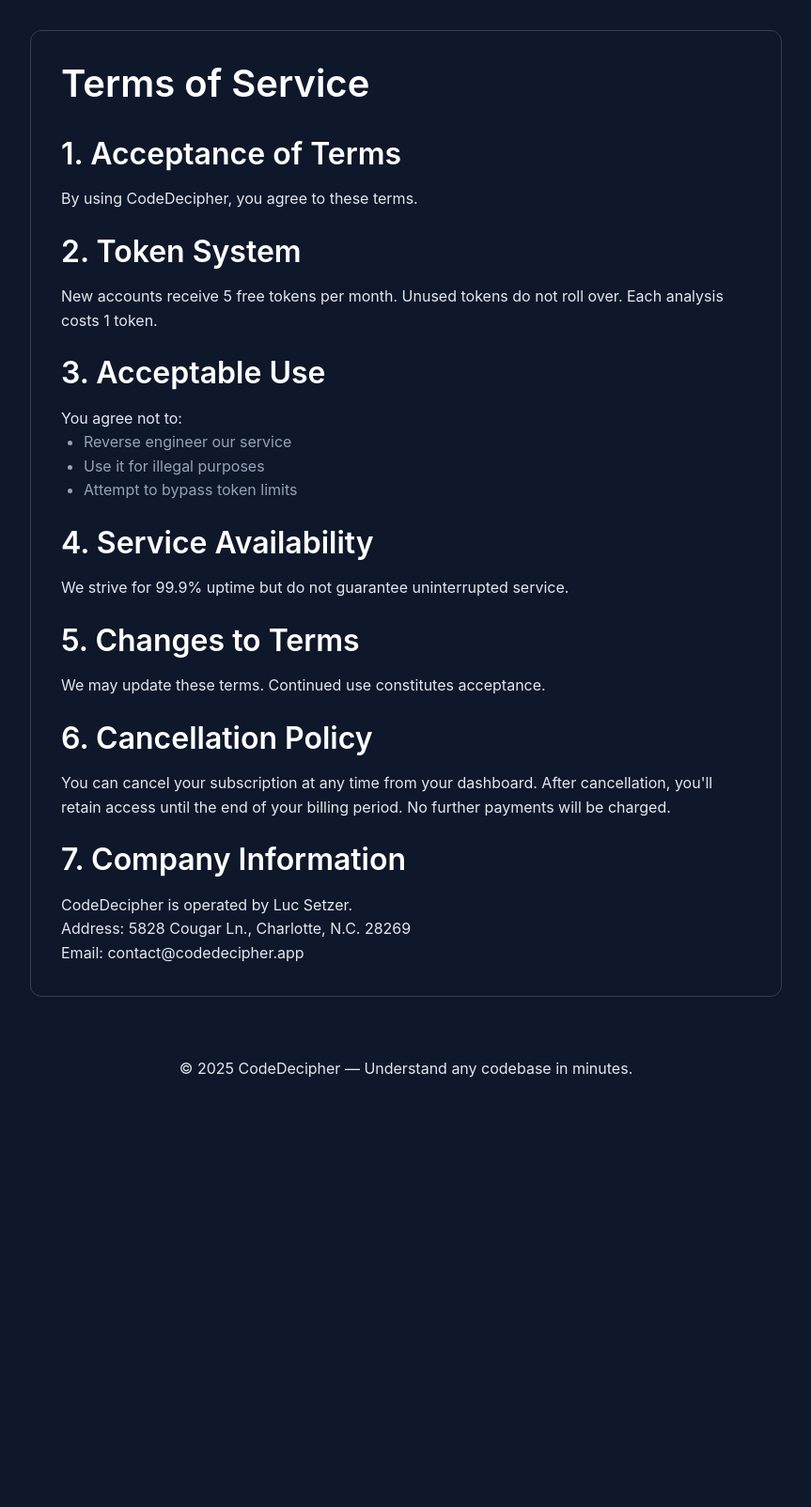
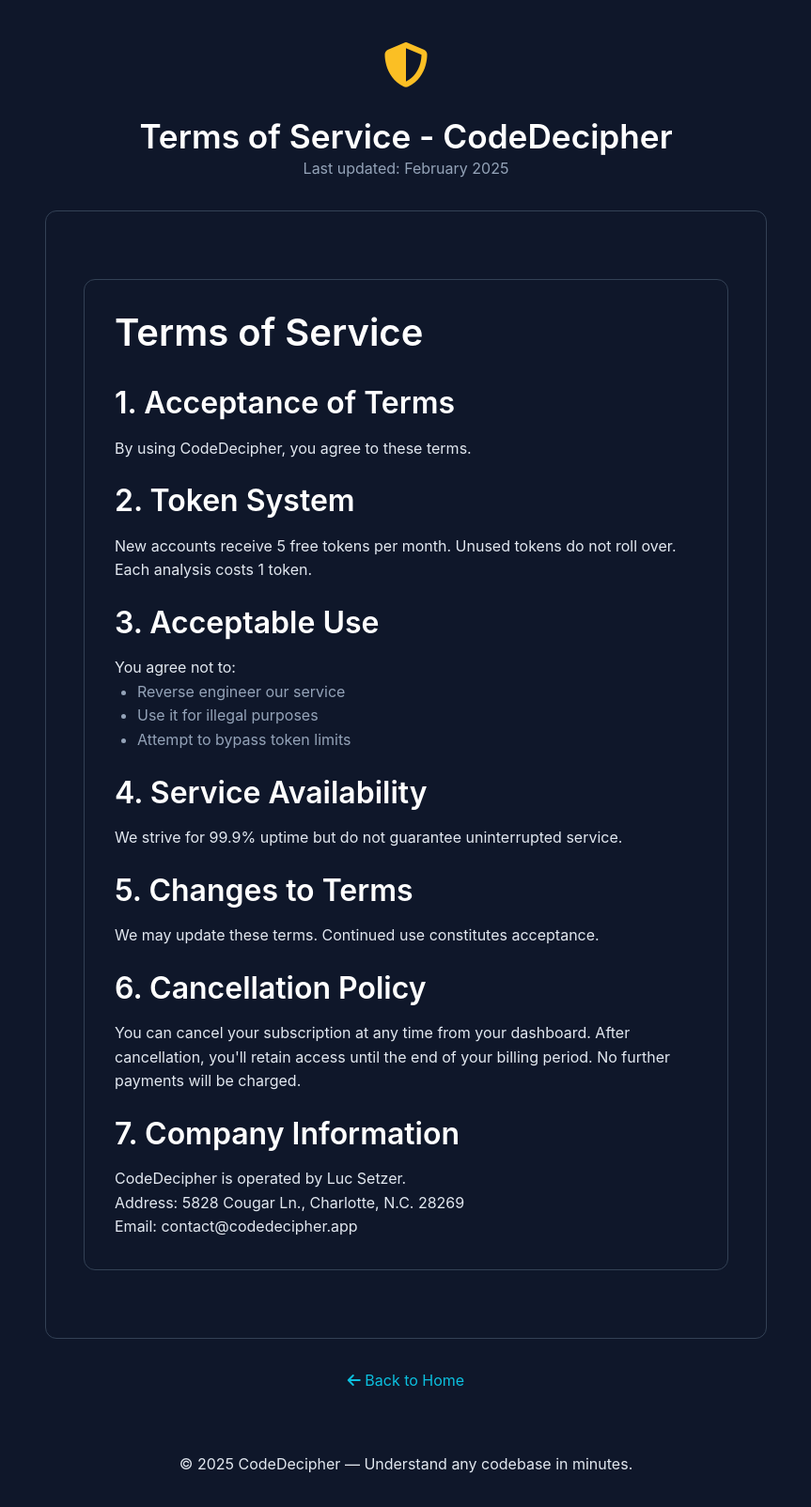
Before and after one commit to lucsetzer/codedecipher, a FastAPI app: page /terms in a window 1280 px wide. Shown: the part 59-1663 px from the top of the page at 94% size, without its empty margins (208-1071 px from the left). Before the commit the page ends 1206 px from the top, so only its background shows below. Run offline with FastAPI, Linux system fonts and the light colour scheme; parts of the project's set-up code (start-up, migrations or seed data) failed here and were passed over.

Commit message:
Merged remote changes

```diff
--- a/templates/contact.html
+++ b/templates/contact.html
@@ -1,8 +1,9 @@
-{% extends "base.html" %}
+{% extends "legal_base.html" %}
 
+{% block icon %}shield-alt{% endblock %}
 {% block title %}Contact - CodeDecipher{% endblock %}
 
-{% block content %}
+{% block legal_content %}
 <div style="max-width: 600px; margin: 2rem auto; padding: 2rem; background: #1e293b; border-radius: 12px; border: 1px solid #334155;">
     <h1 style="color: white; margin-bottom: 2rem;">Contact Us</h1>
 
--- /dev/null
+++ b/templates/legal_base.html
@@ -0,0 +1,73 @@
+{% extends "base.html" %}
+
+{% block content %}
+<div style="max-width: 800px; margin: 2rem auto; padding: 0 1rem;">
+
+    <!-- Header with icon -->
+    <div style="text-align: center; margin-bottom: 2rem;">
+        <div style="font-size: 3rem; color: #fbbf24; margin-bottom: 1rem;">
+            <i class="fas fa-{% block icon %}file-contract{% endblock %}"></i>
+        </div>
+        <h1 style="color: white; font-size: 2.2rem;">{% block title %}{% endblock %}</h1>
+        <p style="color: #94a3b8;">Last updated: February 2025</p>
+    </div>
+
+    <!-- Content card -->
+    <div style="background: #1e293b; border: 1px solid #334155; border-radius: 12px; padding: 2.5rem;">
+        <div style="color: #e2e8f0; line-height: 1.7;">
+            {% block legal_content %}{% endblock %}
+        </div>
+    </div>
+
+    <!-- Back button -->
+    <div style="text-align: center; margin-top: 2rem;">
+        <a href="/" style="color: #0cc0df; text-decoration: none;">
+            <i class="fas fa-arrow-left"></i> Back to Home
+        </a>
+    </div>
+</div>
+
+<style>
+    /* Style headings inside legal pages */
+    .legal-content h2 {
+        color: white;
+        font-size: 1.5rem;
+        margin: 2rem 0 1rem;
+        border-bottom: 1px solid #334155;
+        padding-bottom: 0.5rem;
+    }
+
+    .legal-content h3 {
+        color: #0cc0df;
+        font-size: 1.2rem;
+        margin: 1.5rem 0 0.5rem;
+    }
+
+    .legal-content p {
+        margin-bottom: 1rem;
+    }
+
+    .legal-content ul, .legal-content ol {
+        margin: 1rem 0;
+        padding-left: 1.5rem;
+    }
+
+    .legal-content li {
+        color: #94a3b8;
+        margin-bottom: 0.25rem;
+    }
+
+    .legal-content strong {
+        color: white;
+    }
+
+    .legal-content a {
+        color: #0cc0df;
+        text-decoration: none;
+    }
+
+    .legal-content a:hover {
+        text-decoration: underline;
+    }
+</style>
+{% endblock %}
--- a/templates/privacy.html
+++ b/templates/privacy.html
@@ -1,8 +1,9 @@
-{% extends "base.html" %}
+{% extends "legal_base.html" %}
 
+{% block icon %}shield-alt{% endblock %}
 {% block title %}Privacy Policy - CodeDecipher{% endblock %}
 
-{% block content %}
+{% block legal_content %}
 <div style="max-width: 800px; margin: 2rem auto; padding: 2rem; background: #1e293b; border-radius: 12px; border: 1px solid #334155;">
     <h1 style="color: white; margin-bottom: 2rem;">Privacy Policy</h1>
 
--- a/templates/refunds.html
+++ b/templates/refunds.html
@@ -1,8 +1,9 @@
-{% extends "base.html" %}
+{% extends "legal_base.html" %}
 
+{% block icon %}shield-alt{% endblock %}
 {% block title %}Refund Policy - CodeDecipher{% endblock %}
 
-{% block content %}
+{% block legal_content %}
 <div style="max-width: 800px; margin: 2rem auto; padding: 2rem; background: #1e293b; border-radius: 12px; border: 1px solid #334155;">
     <h1 style="color: white; margin-bottom: 2rem;">Refund Policy</h1>
 
--- a/templates/security.html
+++ b/templates/security.html
@@ -1,8 +1,9 @@
-{% extends "base.html" %}
+{% extends "legal_base.html" %}
 
+{% block icon %}shield-alt{% endblock %}
 {% block title %}Security - CodeDecipher{% endblock %}
 
-{% block content %}
+{% block legal_content %}
 <div style="max-width: 800px; margin: 2rem auto; padding: 2rem; background: #1e293b; border-radius: 12px; border: 1px solid #334155;">
     <h1 style="color: white; margin-bottom: 2rem;">Security</h1>
 
--- a/templates/terms.html
+++ b/templates/terms.html
@@ -1,8 +1,9 @@
-{% extends "base.html" %}
+{% extends "legal_base.html" %}
 
+{% block icon %}shield-alt{% endblock %}
 {% block title %}Terms of Service - CodeDecipher{% endblock %}
 
-{% block content %}
+{% block legal_content %}
 <div style="max-width: 800px; margin: 2rem auto; padding: 2rem; background: #1e293b; border-radius: 12px; border: 1px solid #334155;">
     <h1 style="color: white; margin-bottom: 2rem;">Terms of Service</h1>
 
```
